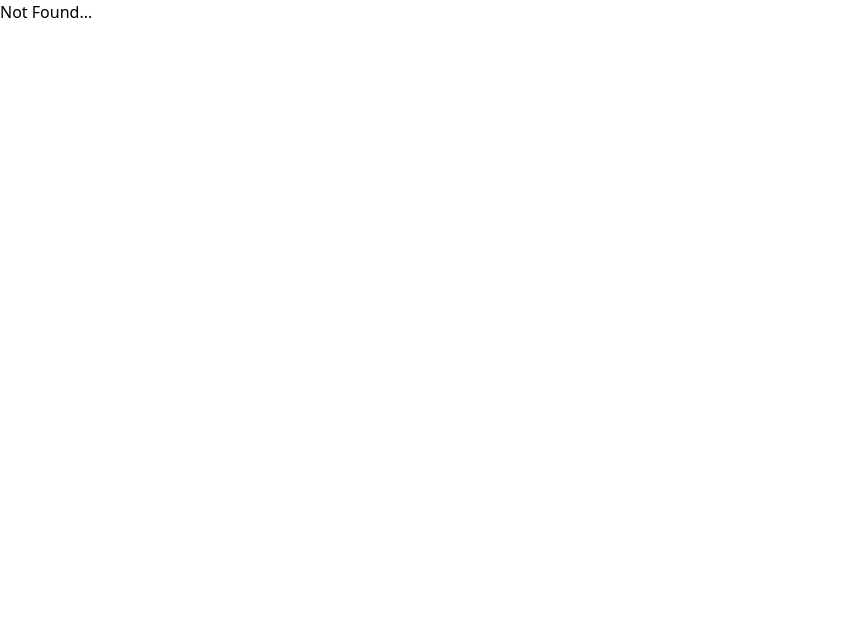
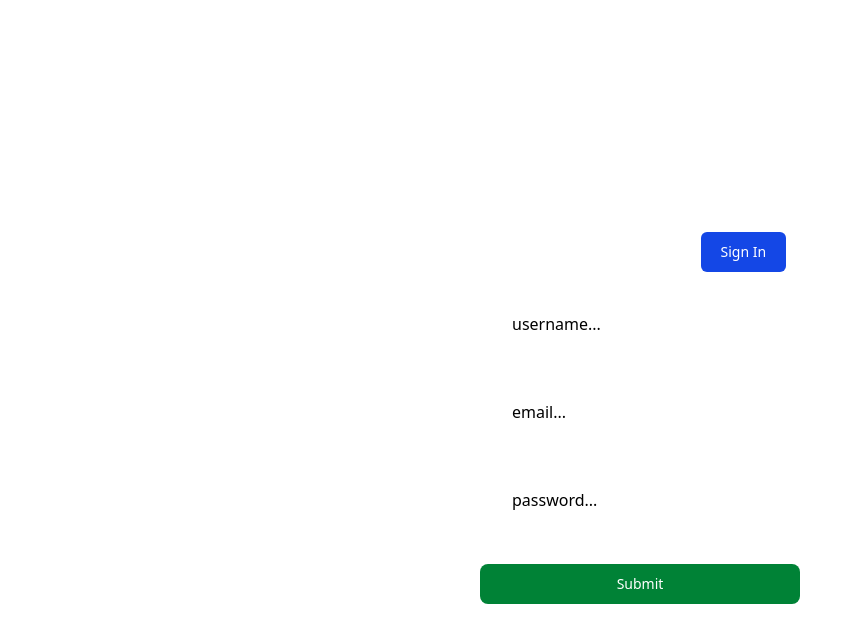
Before and after one commit to Mayurprajapati6/goodReads_React_Frontend, a React (Vite) app: page /signup in a window 1280 px wide. Before the commit this address had no page. Shown: the top 642 px of the page, without its empty margins (0-862 px from the left). Built offline with nearby package versions, Linux system fonts and the light colour scheme.

Commit message:
added UI for Signup and Login Page

```diff
--- /dev/null
+++ b/src/Pages/Auth/Signin.jsx
@@ -0,0 +1,55 @@
+import { Link } from "react-router-dom";
+
+export default function Signin() {
+    return(
+        <div className="h-[100vh] flex flex-col items-center justify-center">
+            <div>
+                <h1 className="text-white text-5xl">Login to your account</h1>
+            </div>
+
+            <div className="mt-4">
+                <p className="text-white">
+                    Don't have an account ?
+                    <Link to="/signup">
+                        <button class="text-white bg-blue-700 hover:bg-blue-800 focus:ring-4 focus:ring-blue-300 font-medium rounded-md text-sm px-5 py-2.5  mx-5 me-2 mb-2 dark:bg-blue-600 dark:hover:bg-blue-700 focus:outline-none dark:focus:ring-blue-800">
+                            Sign Up
+                        </button>
+                    </Link>
+                </p>
+            </div>
+
+            <div className="w-full">
+                <form className="flex flex-col justify-center items-center w-3/4 mx-auto" autoComplete="false">
+
+                    <div className="my-5 w-1/3">
+                        <input
+                            type="email"
+                            placeholder="email..."
+                            className="px-8 py-3 bg-white placeholder-black placeholder-opacity-0 w-full"
+
+                        />
+                    </div>
+
+                    <div className="my-5 w-1/3">
+                        <input
+                            type="password"
+                            placeholder="password..."
+                            className="px-8 py-3 bg-white placeholder-black placeholder-opacity-0 w-full"
+
+                        />
+                    </div>
+
+                    <div className="my-5 w-1/3">
+                        <button type="Submit" class="focus:outline-none text-white bg-green-700 hover:bg-green-800 focus:ring-4 focus:ring-green-300 font-medium rounded-lg text-sm px-5 py-2.5 me-2 mb-2 dark:bg-green-600 dark:hover:bg-green-700 dark:focus:ring-green-800 w-full">
+                            Submit
+                        </button>
+                    </div>
+
+
+                </form>
+            </div>
+
+
+        </div>
+    );
+}
--- /dev/null
+++ b/src/Pages/Auth/Signup.jsx
@@ -0,0 +1,63 @@
+import { Link } from "react-router-dom";
+
+export default function Signup() {
+    return(
+        <div className="h-[100vh] flex flex-col items-center justify-center">
+            <div>
+                <h1 className="text-white text-5xl">Create a new account</h1>
+            </div>
+
+            <div className="mt-4">
+                <p className="text-white">
+                    Already have an account ?
+                    <Link to="/signin">
+                        <button class="text-white bg-blue-700 hover:bg-blue-800 focus:ring-4 focus:ring-blue-300 font-medium rounded-md text-sm px-5 py-2.5  mx-5 me-2 mb-2 dark:bg-blue-600 dark:hover:bg-blue-700 focus:outline-none dark:focus:ring-blue-800">
+                            Sign In
+                        </button>
+                    </Link>
+                </p>
+            </div>
+
+            <div className="w-full">
+                <form className="flex flex-col justify-center items-center w-3/4 mx-auto" autoComplete="false">
+                    <div className="my-5 w-1/3">
+                        <input
+                            type="text"
+                            placeholder="username..."
+                            className="px-8 py-3 bg-white placeholder-black placeholder-opacity-0 w-full"
+
+                        />
+                    </div>
+
+                    <div className="my-5 w-1/3">
+                        <input
+                            type="email"
+                            placeholder="email..."
+                            className="px-8 py-3 bg-white placeholder-black placeholder-opacity-0 w-full"
+
+                        />
+                    </div>
+
+                    <div className="my-5 w-1/3">
+                        <input
+                            type="password"
+                            placeholder="password..."
+                            className="px-8 py-3 bg-white placeholder-black placeholder-opacity-0 w-full"
+
+                        />
+                    </div>
+
+                    <div className="my-5 w-1/3">
+                        <button type="Submit" class="focus:outline-none text-white bg-green-700 hover:bg-green-800 focus:ring-4 focus:ring-green-300 font-medium rounded-lg text-sm px-5 py-2.5 me-2 mb-2 dark:bg-green-600 dark:hover:bg-green-700 dark:focus:ring-green-800 w-full">
+                            Submit
+                        </button>
+                    </div>
+
+
+                </form>
+            </div>
+
+
+        </div>
+    );
+}
--- a/src/Pages/Home.jsx
+++ b/src/Pages/Home.jsx
@@ -1,4 +1,5 @@
 import Logo from 'Assets/Images/logo-color.png';
+import { Link } from "react-router";
 
 
 function Home() {
@@ -25,9 +26,13 @@ function Home() {
                     </div>
 
                     <div>
-                        <button type="button" class="text-white bg-gradient-to-br from-purple-600 to-blue-500 hover:bg-gradient-to-bl focus:ring-4 focus:outline-none focus:ring-blue-300 dark:focus:ring-blue-800 font-medium rounded text-xl px-5 py-2 text-center me-2 mb-2">REGISTER</button>
+                        <button type="button" class="text-white bg-gradient-to-br from-purple-600 to-blue-500 hover:bg-gradient-to-bl focus:ring-4 focus:outline-none focus:ring-blue-300 dark:focus:ring-blue-800 font-medium rounded text-xl px-5 py-2 text-center me-2 mb-2">
+                            <Link to="/signup">REGISTER</Link>
+                        </button>
 
-                        <button type="button" class="text-white bg-gradient-to-r from-cyan-500 to-blue-500 hover:bg-gradient-to-bl focus:ring-4 focus:outline-none focus:ring-cyan-300 dark:focus:ring-cyan-800 font-medium rounded text-xl px-5 py-2 text-center me-2 mb-2">LOGIN</button>
+                        <button type="button" class="text-white bg-gradient-to-r from-cyan-500 to-blue-500 hover:bg-gradient-to-bl focus:ring-4 focus:outline-none focus:ring-cyan-300 dark:focus:ring-cyan-800 font-medium rounded text-xl px-5 py-2 text-center me-2 mb-2">
+                            <Link to="/login">LOGIN</Link>
+                        </button>
                     </div>
 
 
--- a/src/Routes/MainRoutes.jsx
+++ b/src/Routes/MainRoutes.jsx
@@ -1,3 +1,5 @@
+import Signin from "Pages/Auth/Signin";
+import Signup from "Pages/Auth/Signup";
 import Home from "Pages/Home";
 import NotFound from "Pages/NotFound";
 import { Route , Routes } from "react-router-dom";
@@ -6,6 +8,8 @@ export default function MainRoutes() {
     return (
         <Routes>
             <Route path="/" element={<Home />}></Route>
+            <Route path="/signup" element={<Signup />}></Route>
+            <Route path="/signin" element={<Signin />}></Route>
             <Route path="*" element={<NotFound />}></Route>
         </Routes>
     );
```
